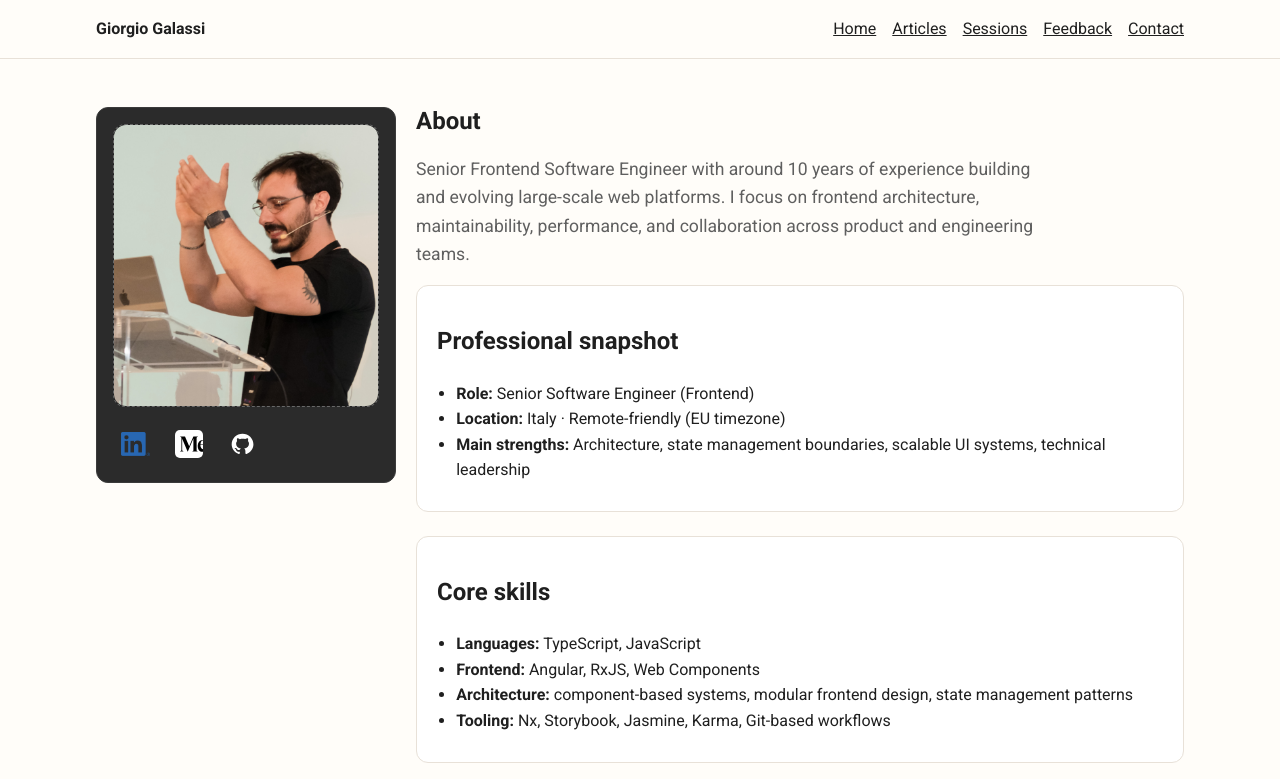
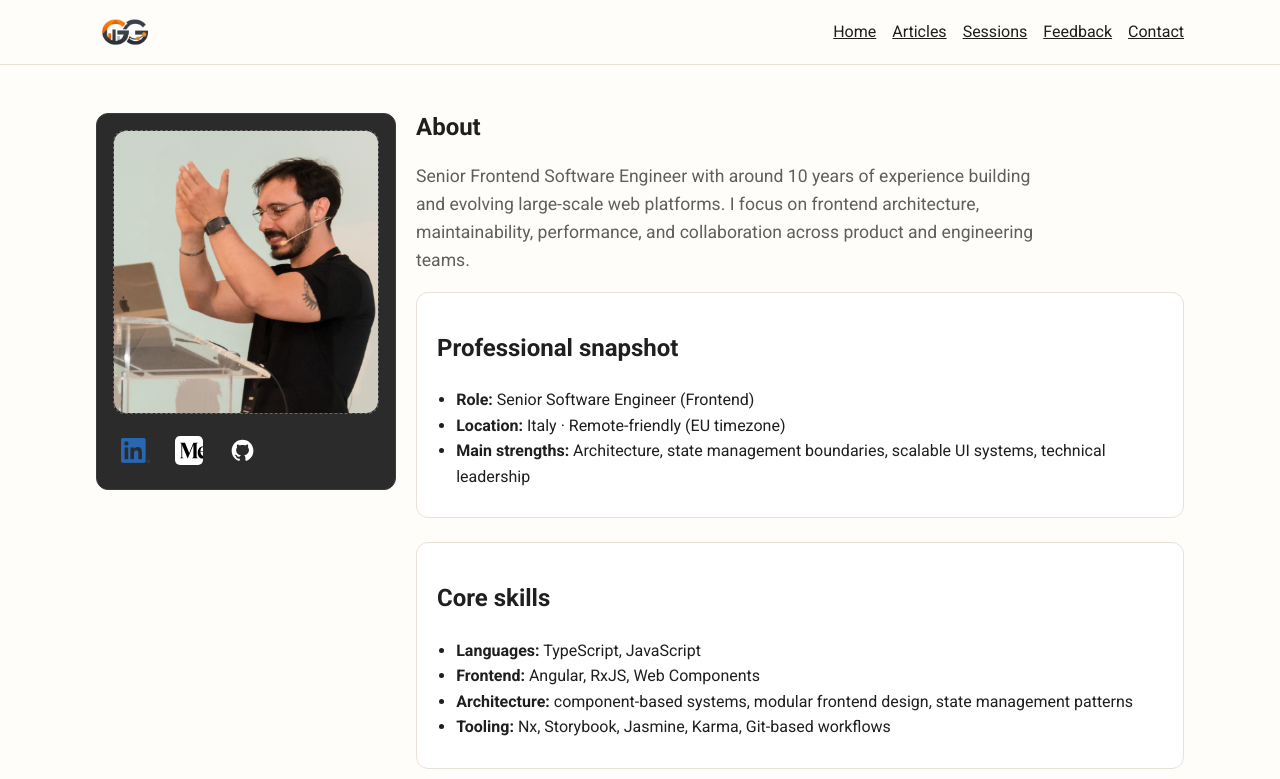
Before and after one commit to giorgiogalassi/blog, a Next.js app: page / in a window 1280 px wide. Shown: the top 779 px of the page. Built offline with nearby package versions, Linux system fonts and the light colour scheme.

Commit message:
Replace header text brand with logo image

```diff
--- a/app/globals.css
+++ b/app/globals.css
@@ -58,8 +58,14 @@ a:hover {
 }
 
 .brand {
-  font-weight: 700;
+  display: inline-flex;
+  align-items: center;
   text-decoration: none;
+}
+
+.brand-logo {
+  width: auto;
+  height: 2rem;
 }
 
 .main-nav {
--- a/components/header.tsx
+++ b/components/header.tsx
@@ -1,6 +1,7 @@
 'use client';
 
 import { useState } from 'react';
+import Image from 'next/image';
 import Link from 'next/link';
 
 import { siteConfig } from '@/config/site';
@@ -20,7 +21,14 @@ export function Header() {
     <header className="site-header">
       <div className="container nav-shell">
         <Link href="/" className="brand" onClick={closeMenu}>
-          {siteConfig.name}
+          <Image
+            src="/images/logo/logo.png"
+            alt={siteConfig.name}
+            width={160}
+            height={32}
+            className="brand-logo"
+            priority
+          />
         </Link>
 
         <button
```
